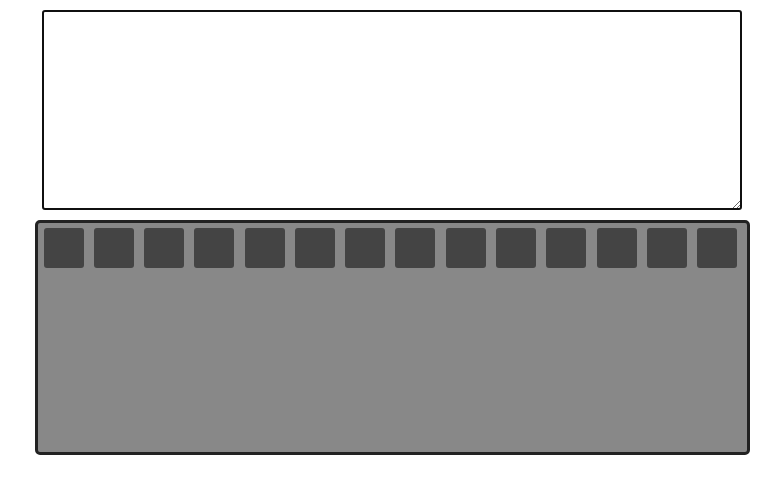
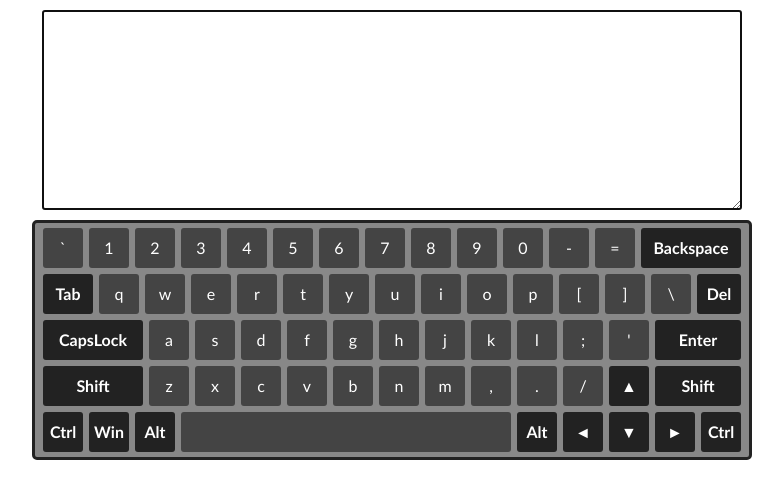
Before and after one commit to kukhmax/virtual-keyboard, a website built with webpack: page src/index.html in a window 1280 px wide. Shown: the whole page, without its empty margins (248-1031 px from the left). Built offline with nearby package versions, Linux system fonts and the light colour scheme.

Commit message:
feat: finish reneder keyboard

```diff
--- a/src/components/key-names.js
+++ b/src/components/key-names.js
@@ -1,68 +1,68 @@
 const keys = [
-    {upperEng: '~', lowerEng: '`', upperRus: 'Ё', lowerRus: 'ё'},
-    {upperEng: '!', lowerEng: '1', upperRus: '!', lowerRus: '1'},
-    {upperEng: '@', lowerEng: '2', upperRus: '"', lowerRus: '2'},
-    {upperEng: '#', lowerEng: '3', upperRus: '№', lowerRus: '3'},
-    {upperEng: '$', lowerEng: '4', upperRus: ';', lowerRus: '4'},
-    {upperEng: '%', lowerEng: '5', upperRus: '%', lowerRus: '5'},
-    {upperEng: '^', lowerEng: '6', upperRus: ':', lowerRus: '6'},
-    {upperEng: '&', lowerEng: '7', upperRus: '?', lowerRus: '7'},
-    {upperEng: '*', lowerEng: '8', upperRus: '*', lowerRus: '8'},
-    {upperEng: '(', lowerEng: '9', upperRus: '(', lowerRus: '9'},
-    {upperEng: ')', lowerEng: '0', upperRus: ')', lowerRus: '0'},
-    {upperEng: '_', lowerEng: '-', upperRus: '_', lowerRus: '-'},
-    {upperEng: '+', lowerEng: '=', upperRus: '+', lowehiddenrRus: '='},
-    {upperEng: 'Backspace', lowerEng: 'Backspace', upperRus: 'Backspace', lowerRus: 'Backspace'},
-    {upperEng: 'Tab', lowerEng: 'Tab', upperRus: 'Tab', lowerRus: 'Tab'},
-    {upperEng: 'Q', lowerEng: 'q', upperRus: 'Й', lowerRus: 'й'},
-    {upperEng: 'W', lowerEng: 'w', upperRus: 'Ц', lowerRus: 'ц'},
-    {upperEng: 'E', lowerEng: 'e', upperRus: 'У', lowerRus: 'у'},
-    {upperEng: 'R', lowerEng: 'r', upperRus: 'К', lowerRus: 'к'},
-    {upperEng: 'T', lowerEng: 't', upperRus: 'Е', lowerRus: 'е'},
-    {upperEng: 'Y', lowerEng: 'y', upperRus: 'Н', lowerRus: 'н'},
-    {upperEng: 'U', lowerEng: 'u', upperRus: 'Г', lowerRus: 'г'},
-    {upperEng: 'I', lowerEng: 'i', upperRus: 'Ш', lowerRus: 'ш'},
-    {upperEng: 'O', lowerEng: 'o', upperRus: 'Щ', lowerRus: 'щ'},
-    {upperEng: 'P', lowerEng: 'p', upperRus: 'З', lowerRus: 'з'},
-    {upperEng: '{', lowerEng: '[', upperRus: 'Х', lowerRus: 'х'},
-    {upperEng: '}', lowerEng: ']', upperRus: 'Ъ', lowerRus: 'ъ'},
-    {upperEng: '|', lowerEng: '\\', upperRus: '/', lowerRus: '\\'},
-    {upperEng: 'Del', lowerEng: 'Del', upperRus: 'Del', lowerRus: 'Del'},
-    {upperEng: 'CapsLock', lowerEng: 'CapsLock', upperRus: 'CapsLock', lowerRus: 'CapsLock'},
-    {upperEng: 'A', lowerEng: 'a', upperRus: 'Ф', lowerRus: 'ф'},
-    {upperEng: 'S', lowerEng: 's', upperRus: 'Ы', lowerRus: 'ы'},
-    {upperEng: 'D', lowerEng: 'd', upperRus: 'В', lowerRus: 'в'},
-    {upperEng: 'F', lowerEng: 'f', upperRus: 'А', lowerRus: 'а'},
-    {upperEng: 'G', lowerEng: 'g', upperRus: 'П', lowerRus: 'п'},
-    {upperEng: 'H', lowerEng: 'h', upperRus: 'Р', lowerRus: 'р'},
-    {upperEng: 'J', lowerEng: 'j', upperRus: 'О', lowerRus: 'о'},
-    {upperEng: 'K', lowerEng: 'k', upperRus: 'Л', lowerRus: 'л'},
-    {upperEng: 'L', lowerEng: 'l', upperRus: 'Д', lowerRus: 'д'},
-    {upperEng: ':', lowerEng: ';', upperRus: 'Ж', lowerRus: 'ж'},
-    {upperEng: '"', lowerEng: "'", upperRus: 'Э', lowerRus: 'э'},
-    {upperEng: 'Enter', lowerEng: 'Enter', upperRus: 'Enter', lowerRus: 'Enter'},
-    {upperEng: 'ShiftR', lowerEng: 'Shift', upperRus: 'Shift', lowerRus: 'Shift'},
-    {upperEng: 'Z', lowerEng: 'z', upperRus: 'Я', lowerRus: 'я'},
-    {upperEng: 'X', lowerEng: 'x', upperRus: 'Ч', lowerRus: 'ч'},
-    {upperEng: 'C', lowerEng: 'c', upperRus: 'С', lowerRus: 'с'},
-    {upperEng: 'V', lowerEng: 'v', upperRus: 'М', lowerRus: 'м'},
-    {upperEng: 'B', lowerEng: 'b', upperRus: 'И', lowerRus: 'и'},
-    {upperEng: 'N', lowerEng: 'n', upperRus: 'Т', lowerRus: 'т'},
-    {upperEng: 'M', lowerEng: 'm', upperRus: 'Ь', lowerRus: 'ь'},
-    {upperEng: '<', lowerEng: ',', upperRus: 'Б', lowerRus: 'б'},
-    {upperEng: '>', lowerEng: '.', upperRus: 'Ю', lowerRus: 'ю'},
-    {upperEng: '?', lowerEng: '/', upperRus: ',', lowerRus: '.'},
-    {upperEng: '▲', lowerEng: '▲', upperRus: '▲', lowerRus: '▲'},
-    {upperEng: 'ShiftL', lowerEng: 'Shift', upperRus: 'Shift', lowerRus: 'Shift'},
-    {upperEng: 'CtrlR', lowerEng: 'Ctrl', upperRus: 'Ctrl', lowerRus: 'Ctrl'},
-    {upperEng: 'Win', lowerEng: 'Win', upperRus: 'Win', lowerRus: 'Win'},
-    {upperEng: 'AltR', lowerEng: 'Alt', upperRus: 'Alt', lowerRus: 'Alt'},
-    {upperEng: ' ', lowerEng: ' ', upperRus: ' ', lowerRus: ' '},
-    {upperEng: 'AltL', lowerEng: 'Alt', upperRus: 'Alt', lowerRus: 'Alt'},
-    {upperEng: '◄', lowerEng: '◄', upperRus: '◄', lowerRus: '◄'},
-    {upperEng: '▼', lowerEng: '▼', upperRus: '▼', lowerRus: '▼'},
-    {upperEng: '►', lowerEng: '►', upperRus: '►', lowerRus: '►'},
-    {upperEng: 'CtrlL', lowerEng: 'Ctrl', upperRus: 'Ctrl', lowerRus: 'Ctrl'},
+    {upperEng: '~', lowerEng: '`', upperRus: 'Ё', lowerRus: 'ё', meta: 'Backquote'},
+    {upperEng: '!', lowerEng: '1', upperRus: '!', lowerRus: '1', meta: 'Digit1'},
+    {upperEng: '@', lowerEng: '2', upperRus: '"', lowerRus: '2', meta: 'Digit2'},
+    {upperEng: '#', lowerEng: '3', upperRus: '№', lowerRus: '3', meta: 'Digit3'},
+    {upperEng: '$', lowerEng: '4', upperRus: ';', lowerRus: '4', meta: 'Digit4'},
+    {upperEng: '%', lowerEng: '5', upperRus: '%', lowerRus: '5', meta: 'Digit5'},
+    {upperEng: '^', lowerEng: '6', upperRus: ':', lowerRus: '6', meta: 'Digit6'},
+    {upperEng: '&', lowerEng: '7', upperRus: '?', lowerRus: '7', meta: 'Digit7'},
+    {upperEng: '*', lowerEng: '8', upperRus: '*', lowerRus: '8', meta: 'Digit8'},
+    {upperEng: '(', lowerEng: '9', upperRus: '(', lowerRus: '9', meta: 'Digit9'},
+    {upperEng: ')', lowerEng: '0', upperRus: ')', lowerRus: '0', meta: 'Digit0'},
+    {upperEng: '_', lowerEng: '-', upperRus: '_', lowerRus: '-', meta: 'Minus'},
+    {upperEng: '+', lowerEng: '=', upperRus: '+', lowerRus: '=', meta: 'Equal'},
+    {upperEng: 'Backspace', lowerEng: 'Backspace', upperRus: 'Backspace', lowerRus: 'Backspace', meta: 'Backspace'},
+    {upperEng: 'Tab', lowerEng: 'Tab', upperRus: 'Tab', lowerRus: 'Tab', meta: 'Tab'},
+    {upperEng: 'Q', lowerEng: 'q', upperRus: 'Й', lowerRus: 'й', meta: 'KeyQ'},
+    {upperEng: 'W', lowerEng: 'w', upperRus: 'Ц', lowerRus: 'ц', meta: 'KeyW'},
+    {upperEng: 'E', lowerEng: 'e', upperRus: 'У', lowerRus: 'у', meta: 'KeyE'},
+    {upperEng: 'R', lowerEng: 'r', upperRus: 'К', lowerRus: 'к', meta: 'KeyR'},
+    {upperEng: 'T', lowerEng: 't', upperRus: 'Е', lowerRus: 'е', meta: 'KeyT'},
+    {upperEng: 'Y', lowerEng: 'y', upperRus: 'Н', lowerRus: 'н', meta: 'KeyY'},
+    {upperEng: 'U', lowerEng: 'u', upperRus: 'Г', lowerRus: 'г', meta: 'KeyU'},
+    {upperEng: 'I', lowerEng: 'i', upperRus: 'Ш', lowerRus: 'ш', meta: 'KeyI'},
+    {upperEng: 'O', lowerEng: 'o', upperRus: 'Щ', lowerRus: 'щ', meta: 'KeyO'},
+    {upperEng: 'P', lowerEng: 'p', upperRus: 'З', lowerRus: 'з', meta: 'KeyP'},
+    {upperEng: '{', lowerEng: '[', upperRus: 'Х', lowerRus: 'х', meta: 'BracketLeft'},
+    {upperEng: '}', lowerEng: ']', upperRus: 'Ъ', lowerRus: 'ъ', meta: 'BracketRight'},
+    {upperEng: '|', lowerEng: '\\', upperRus: '/', lowerRus: '\\', meta: 'Backslash'},
+    {upperEng: 'Del', lowerEng: 'Del', upperRus: 'Del', lowerRus: 'Del', meta: 'Delete'},
+    {upperEng: 'CapsLock', lowerEng: 'CapsLock', upperRus: 'CapsLock', lowerRus: 'CapsLock', meta: 'CapsLock'},
+    {upperEng: 'A', lowerEng: 'a', upperRus: 'Ф', lowerRus: 'ф', meta: 'KeyA'},
+    {upperEng: 'S', lowerEng: 's', upperRus: 'Ы', lowerRus: 'ы', meta: 'KeyS'},
+    {upperEng: 'D', lowerEng: 'd', upperRus: 'В', lowerRus: 'в', meta: 'KeyD'},
+    {upperEng: 'F', lowerEng: 'f', upperRus: 'А', lowerRus: 'а', meta: 'KeyF'},
+    {upperEng: 'G', lowerEng: 'g', upperRus: 'П', lowerRus: 'п', meta: 'KeyG'},
+    {upperEng: 'H', lowerEng: 'h', upperRus: 'Р', lowerRus: 'р', meta: 'KeyH'},
+    {upperEng: 'J', lowerEng: 'j', upperRus: 'О', lowerRus: 'о', meta: 'KeyJ'},
+    {upperEng: 'K', lowerEng: 'k', upperRus: 'Л', lowerRus: 'л', meta: 'KeyK'},
+    {upperEng: 'L', lowerEng: 'l', upperRus: 'Д', lowerRus: 'д', meta: 'KeyL'},
+    {upperEng: ':', lowerEng: ';', upperRus: 'Ж', lowerRus: 'ж', meta: 'Semicolon'},
+    {upperEng: '"', lowerEng: "'", upperRus: 'Э', lowerRus: 'э', meta: 'Quote'},
+    {upperEng: 'Enter', lowerEng: 'Enter', upperRus: 'Enter', lowerRus: 'Enter', meta: 'Enter'},
+    {upperEng: 'Shift', lowerEng: 'Shift', upperRus: 'Shift', lowerRus: 'Shift', meta: 'ShiftLeft'},
+    {upperEng: 'Z', lowerEng: 'z', upperRus: 'Я', lowerRus: 'я', meta: 'KeyZ'},
+    {upperEng: 'X', lowerEng: 'x', upperRus: 'Ч', lowerRus: 'ч', meta: 'KeyX'},
+    {upperEng: 'C', lowerEng: 'c', upperRus: 'С', lowerRus: 'с', meta: 'KeyC'},
+    {upperEng: 'V', lowerEng: 'v', upperRus: 'М', lowerRus: 'м', meta: 'KeyV'},
+    {upperEng: 'B', lowerEng: 'b', upperRus: 'И', lowerRus: 'и', meta: 'KeyB'},
+    {upperEng: 'N', lowerEng: 'n', upperRus: 'Т', lowerRus: 'т', meta: 'KeyN'},
+    {upperEng: 'M', lowerEng: 'm', upperRus: 'Ь', lowerRus: 'ь', meta: 'KeyM'},
+    {upperEng: '<', lowerEng: ',', upperRus: 'Б', lowerRus: 'б', meta: 'Comma'},
+    {upperEng: '>', lowerEng: '.', upperRus: 'Ю', lowerRus: 'ю', meta: 'Period'},
+    {upperEng: '?', lowerEng: '/', upperRus: ',', lowerRus: '.', meta: 'Slash'},
+    {upperEng: '▲', lowerEng: '▲', upperRus: '▲', lowerRus: '▲', meta: 'ArrowUp'},
+    {upperEng: 'Shift', lowerEng: 'Shift', upperRus: 'Shift', lowerRus: 'Shift', meta: 'ShiftRight'},
+    {upperEng: 'Ctrl', lowerEng: 'Ctrl', upperRus: 'Ctrl', lowerRus: 'Ctrl', meta: 'ControlLeft'},
+    {upperEng: 'Win', lowerEng: 'Win', upperRus: 'Win', lowerRus: 'Win', meta: 'MetaLeft'},
+    {upperEng: 'Alt', lowerEng: 'Alt', upperRus: 'Alt', lowerRus: 'Alt', meta: 'AltLeft'},
+    {upperEng: ' ', lowerEng: ' ', upperRus: ' ', lowerRus: ' ', meta: 'Space'},
+    {upperEng: 'Alt', lowerEng: 'Alt', upperRus: 'Alt', lowerRus: 'Alt', meta: 'AltRight'},
+    {upperEng: '◄', lowerEng: '◄', upperRus: '◄', lowerRus: '◄', meta: 'ArrowLeft'},
+    {upperEng: '▼', lowerEng: '▼', upperRus: '▼', lowerRus: '▼', meta: 'ArrowDown'},
+    {upperEng: '►', lowerEng: '►', upperRus: '►', lowerRus: '►', meta: 'ArrowRight'},
+    {upperEng: 'Ctrl', lowerEng: 'Ctrl', upperRus: 'Ctrl', lowerRus: 'Ctrl', meta: 'ControlRight'},
 ];
 
 export default keys;
--- a/src/components/key.js
+++ b/src/components/key.js
@@ -5,6 +5,10 @@ import keys from './key-names';
 function innerSpan(spanKey, language, index) {
     const charsList = ['lowerEng', 'upperEng', 'lowerRus', 'upperRus'],
           classes = ['caseDown', 'caseUp', 'caps', 'shiftCaps'];
+
+          if (keys[index].meta) {
+            spanKey.parentNode.classList.add(keys[index].meta);
+          }
 
     for (let i = 0; i < classes.length; i++) {
         const span = document.createElement('span');
@@ -17,7 +21,9 @@ function innerSpan(spanKey, language, index) {
             spanKey.append(span);
         } else if (language === 'eng') {
             span.classList.add(classes[i]);
-            span.classList.add('hidden');
+            if (i !== 0) {
+                span.classList.add('hidden');
+            }
             span.textContent = keys[index][charsList[i % 2 === 0 ? 0 : 1]];
             spanKey.append(span);
         }
@@ -36,7 +42,7 @@ function createKey(index) {
     langRus.classList.add('hidden');
     key.append(langEng);
     langEng.classList.add('eng');
-    langEng.classList.add('hidden');
+    // langEng.classList.add('hidden');
 
     innerSpan(langRus, 'rus', index);
     innerSpan(langEng, 'eng', index);
--- a/src/components/keyboard.js
+++ b/src/components/keyboard.js
@@ -4,10 +4,23 @@ import createRow from './row';
 
 function createKeyboard() {
     const keyboard = document.createElement('div'),
-          row  = createRow(14);
+          row1 = createRow(14, 0),
+          row2 = createRow(15, 14),
+          row3 = createRow(13, 29),
+          row4 = createRow(13, 42),
+          row5 = createRow(9,55),
+          rows = [row1, row2, row3, row4, row5];
     keyboard.classList.add('keyboard');
+    row1.style.gridTemplateColumns = `repeat(14, auto)`;
+    row2.style.gridTemplateColumns = `repeat(15, auto)`;
+    row3.style.gridTemplateColumns = `repeat(13, auto)`;
+    row4.style.gridTemplateColumns = `repeat(13, auto)`;
+    row5.style.gridTemplateColumns = `repeat(9, auto)`;
 
-    keyboard.append(row);
+    rows.forEach(row => {
+        keyboard.append(row);
+    });
+
 
 
     return keyboard;
--- a/src/components/row.js
+++ b/src/components/row.js
@@ -1,11 +1,12 @@
 'use strict';
 
 import createKey from "./key";
+import keys from "./key-names";
 
-function createRow(cols) {
+function createRow(cols, start) {
     const row = document.createElement('div');
     row.classList.add('row');
-    for (let i = 0; i < cols; i++) {
+    for (let i = start; i < cols + start; i++) {
         const key = createKey(i);
         row.append(key);
     }
--- a/src/style.css
+++ b/src/style.css
@@ -25,8 +25,8 @@ textarea {
     width: 704px;
     margin: 0 auto;
     padding: 5px;
-    padding-left: 0;
-    padding-bottom: 0;
+    /* padding-left: 0;
+    padding-bottom: 0; */
     background: #888888;
     border: 3px solid #222222;
     border-radius: 5px
@@ -35,7 +35,6 @@ textarea {
 .key {
     width: 40px;
     height: 40px;
-    margin-left: 6px;
     font-weight: 500;
     line-height: 40px;
     text-align: center;
@@ -43,7 +42,7 @@ textarea {
     background: #444444;
     border-radius: 3px;
     cursor: pointer;
-    user-select: none;
+    /* user-select: none; */
     transition: border-radius 0.3s, background-color 0.3s;
 }
 
@@ -55,18 +54,16 @@ textarea {
 .caseUp,
 .shiftCaps,
 .caps {
-    display: block;
     width: 100;
     min-height: 40px
 }
 
 .row {
     display: grid;
-    grid-template-columns: repeat(14, auto);
-    clear: both;
     width: 100%;
     height: 40px;
     margin-bottom: 8px;
+    justify-items: center;
 }
 
 .key:hover {
```
Also changed, not shown: dist/js/bundle.js, 1 other file.
